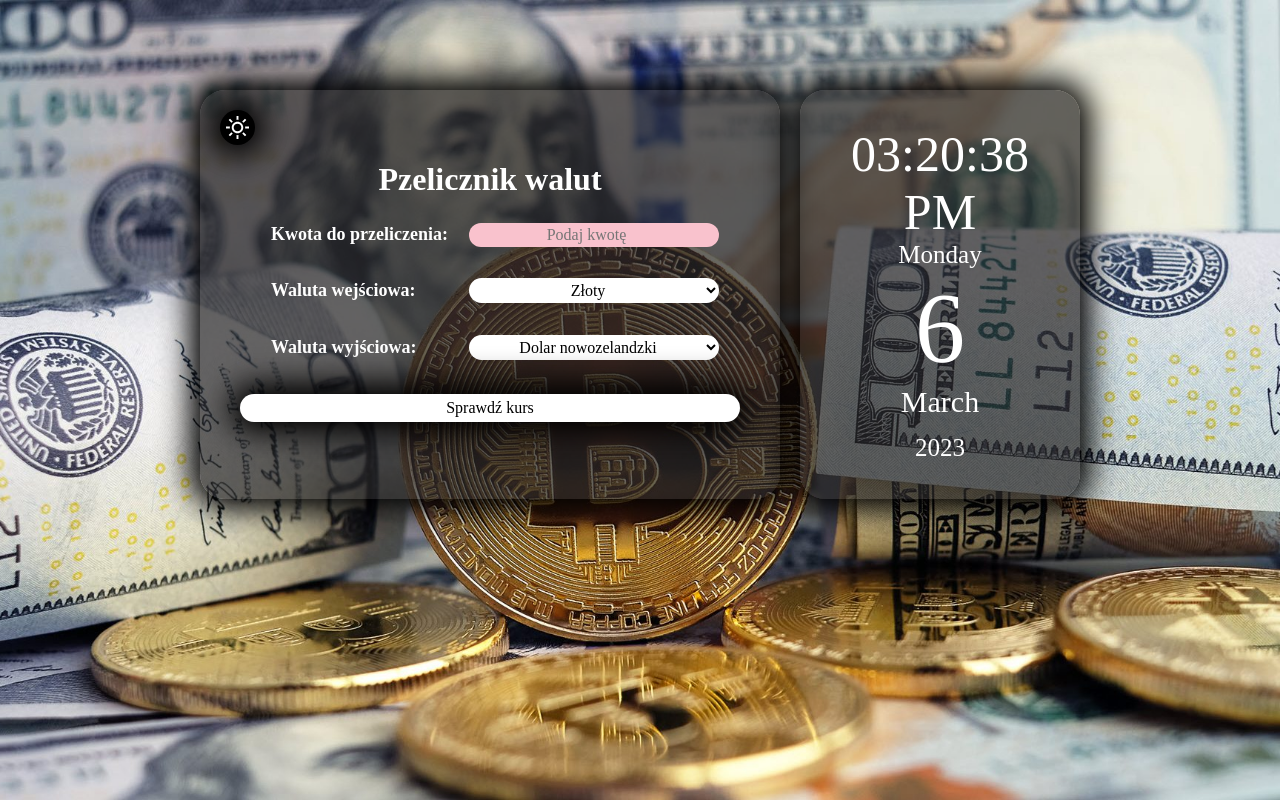
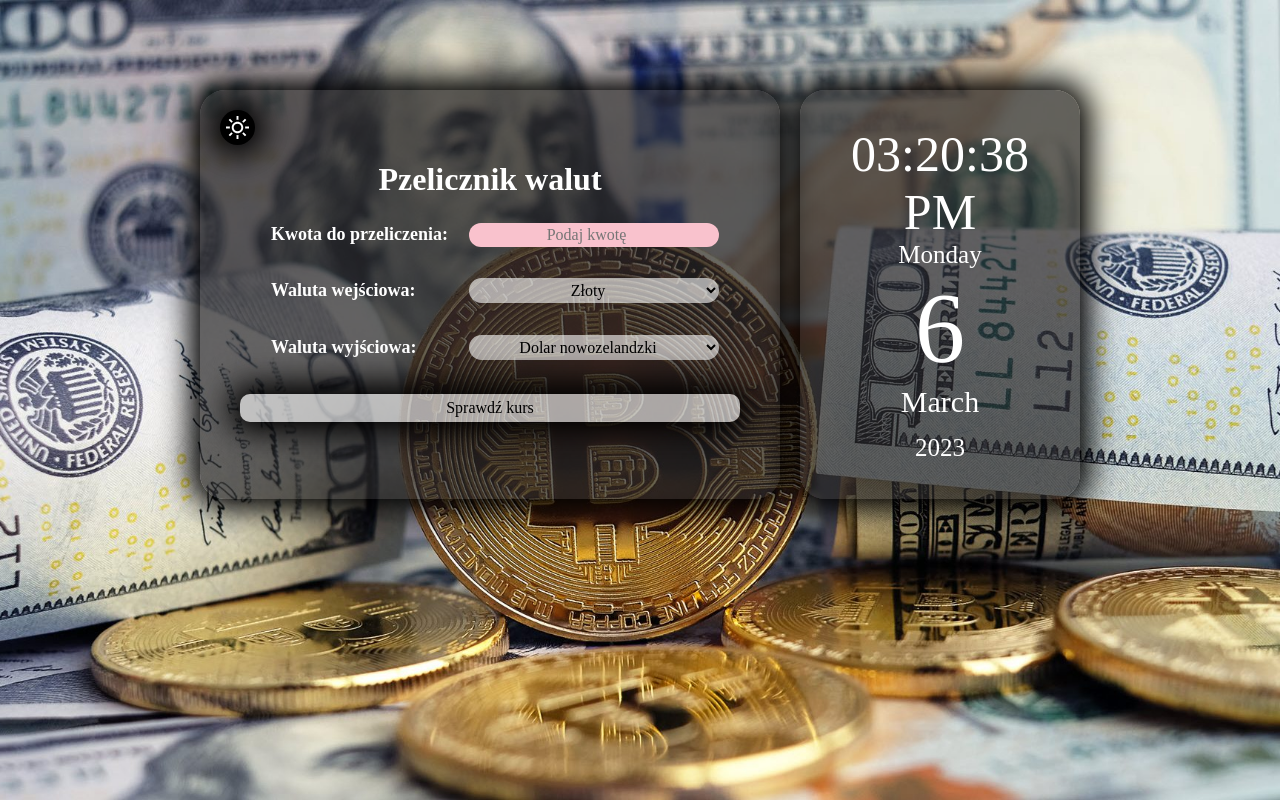
Before and after one commit to saneckaA/currency-converter-react, a React (Create React App) app: page / in a window 1280 px wide. Built offline with nearby package versions, Linux system fonts and the light colour scheme.

Commit message:
changed background color

```diff
--- a/src/Form/styled.js
+++ b/src/Form/styled.js
@@ -19,7 +19,7 @@ export const Input = styled.input`
     padding: 3px;
     border-radius: 25px;
     border: none;
-    background-color: white;
+    background-color: rgb(255, 255, 255, 0.6);
     width: 100%;
     max-width: 250px;
     text-align: center;
@@ -41,7 +41,7 @@ export const Select = styled.select`
     width: 100%;
     max-width: 250px;
     text-align: center;
-    background-color: white;
+    background-color: rgb(255, 255, 255, 0.6);
 
     @media (max-width: 767px) {
         max-width: 220px;
@@ -49,11 +49,11 @@ export const Select = styled.select`
 `;
 
 export const Button = styled.button`
-    border-radius: 25px;
+    border-radius: 10px;
     border: none;
     width: 500px;
     padding: 5px;
-    background-color: white;
+    background-color: rgb(255, 255, 255, 0.6);
     transition: 1s;
     margin-top: 10px;
     box-shadow: 0px 0px 31px 11px rgba(0, 0, 0);
```
